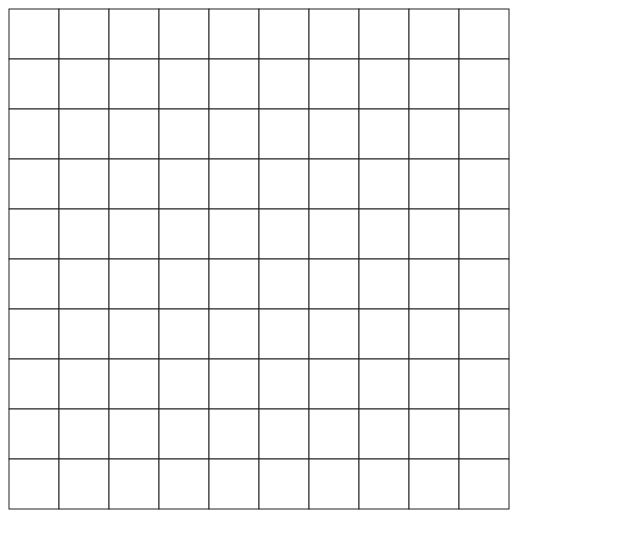
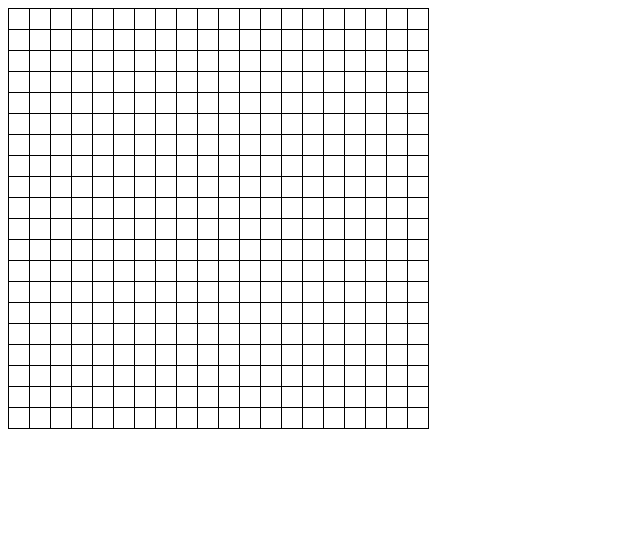
Before and after one commit to danmarch/gameoflife, a plain HTML site: page index.html in a window 1280 px wide. Shown: the whole page, without its empty margins (0-640 px from the left). Drawn offline with nearby package versions, Linux system fonts and the light colour scheme.

Commit message:
Start work

```diff
--- /dev/null
+++ b/grid.css
@@ -0,0 +1,15 @@
+.box {
+  float: left;
+  width: 20px;
+  height: 20px;
+  border-top: 1px solid #000;
+  border-right: 1px solid #000;
+  background-color: #fff;
+}
+
+.container {
+  float: left;
+  border-left: 1px solid #000;
+  border-bottom: 1px solid #000;
+  background-color: #fff;
+}
--- a/grid.js
+++ b/grid.js
@@ -1,61 +1,38 @@
-function gridData() {
-	var data = new Array();
-	var xpos = 1; //starting xpos and ypos at 1 so the stroke will show when we make the grid below
-	var ypos = 1;
-	var width = 50;
-	var height = 50;
-	var click = 0;
+var $container = $("<div></div>").css("float", "left");
+var boxids = [];
+var grid = [];
 
-	// iterate for rows
-	for (var row = 0; row < 10; row++) {
-		data.push( new Array() );
+function addcontainer(n, m) {
+	for (var i = 0; i < n; i++) {
+		grid[i] = [];
+	  for (var j = 0; j < m; j++) {
+			grid[i][j] = 0;
+			var boxij = $("<div></div>");
+			var boxid = i+","+j;
+			boxids.push(boxid);
+			$(boxij).attr('id', boxid);
+	    boxij.addClass("box").appendTo($container);
+	  }
+	  $("<div></div>").css("clear", "both").appendTo($container);
+	}
 
-		// iterate for cells/columns inside rows
-		for (var column = 0; column < 10; column++) {
-			data[row].push({
-				x: xpos,
-				y: ypos,
-				width: width,
-				height: height,
-				click: click
-			})
-			// increment the x position. I.e. move it over by 50 (width variable)
-			xpos += width;
-		}
-		// reset the x position after a row is complete
-		xpos = 1;
-		// increment the y position for the next row. Move it down 50 (height variable)
-		ypos += height;
-	}
-	return data;
+	$container.appendTo($(".container"));
+
 }
 
-var gridData = gridData();
-// I like to log the data to the console for quick debugging
-console.log(gridData);
+// Add simple box on setup
+$(function() {addcontainer(20, 20)});
 
-var grid = d3.select("#grid")
-	.append("svg")
-	.attr("width","510px")
-	.attr("height","510px");
-
-var row = grid.selectAll(".row")
-	.data(gridData)
-	.enter().append("g")
-	.attr("class", "row");
-
-var column = row.selectAll(".square")
-	.data(function(d) { return d; })
-	.enter().append("rect")
-	.attr("class","square")
-	.attr("x", function(d) { return d.x; })
-	.attr("y", function(d) { return d.y; })
-	.attr("width", function(d) { return d.width; })
-	.attr("height", function(d) { return d.height; })
-	.style("fill", "#fff")
-	.style("stroke", "#222")
-	.on('click', function(d) {
-       d.click = 1 - d.click;
-			 if ((d.click) == 0 ) { d3.select(this).style("fill","#fff"); }
-		   if ((d.click) == 1 ) { d3.select(this).style("fill","#2C93E8"); }
-    });
+$(function() {
+	boxids.forEach( function(id) {
+		document.getElementById(id).onclick = function() {
+			var [i, j] = id.split(",").map(Number);
+			var on = ++grid[i][j];
+			if (on % 2 == 1) {
+				document.getElementById(id).style.backgroundColor = "#222";
+			} else {
+				document.getElementById(id).style.backgroundColor = "#fff";
+			}
+		}
+	})
+});
--- a/index.html
+++ b/index.html
@@ -1,9 +1,12 @@
 <html>
 <head>
-	<script src="https://d3js.org/d3.v4.min.js"></script>
+	<script
+    src="https://ajax.googleapis.com/ajax/libs/jquery/3.1.1/jquery.min.js">
+  </script>
+  <script src="grid.js" type="text/javascript"></script>
+  <link rel="stylesheet" type="text/css" href="grid.css">
 </head>
 <body>
-<div id="grid"></div>
-<script src="grid.js" type="text/javascript"></script>
+  <div class="container"></div>
 </body>
 </html>
```
